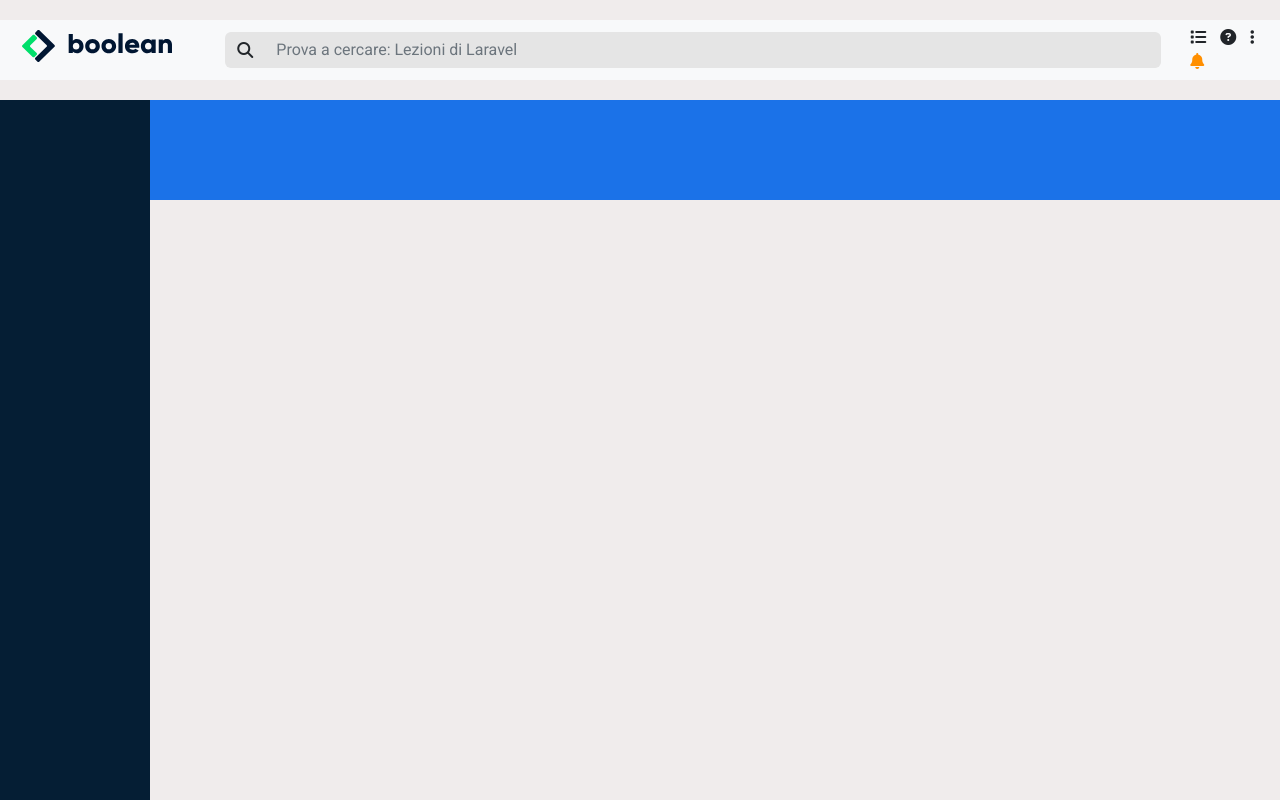
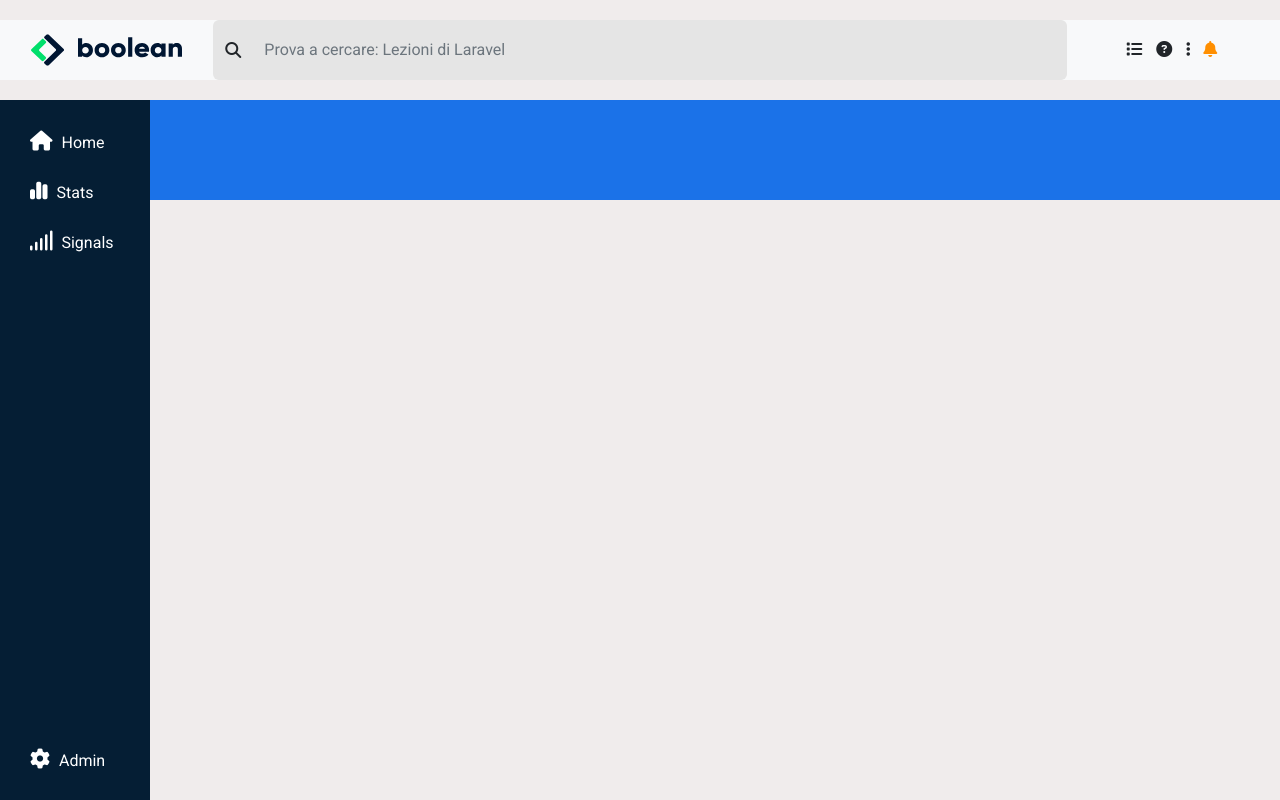
Before and after one commit to alessiam1909/html-css-bootstrap-dashboard, a plain HTML site: page index.html in a window 1280 px wide. Drawn offline with nearby package versions, Linux system fonts and the light colour scheme.

Commit message:
conclusione header, side-bar con hover sulle voci

```diff
--- a/css/style.css
+++ b/css/style.css
@@ -19,11 +19,15 @@ header{
 
 .contenitore-logo-small{
     width: 50px;
-    height: 50px;
 }
 
 .contenitore-logo-small img{
     width: 100%;
+    height: 100%;
+}
+
+.contenitore-logo-large{
+    display: none;
 }
 
 .barra-ricerca{
@@ -38,19 +42,27 @@ header{
     background-color: #e5e5e5;
 }
 
+.col-9 .input-group{
+    height: 100%;
+}
+
 .icons i{
     padding:0 5px;
+    display: none;
 }
 
-.icons .fa-bell{
+.fa-bell{
     color: #ff8f00;
 }
+
+
 
 /* creazione sezione main */
 
 .wrapper{
     height: calc(100vh - 100px);
     width: 100vw;
+    overflow-y: auto;
 }
 
 .header-main{
@@ -59,16 +71,38 @@ header{
     background-color: rgba(27,114,232,255);
 }
 
+/* aside */
+
 aside{
-    width: 150px;
+    width: 60px;
     height: 100%;
     background-color: rgba(5,30,52,255);
+}
+
+.content-aside span{
+    display: none;
+}
+
+.content-aside i{
+    font-size: 20px;
+    padding: 5px;
+}
+
+.content-aside{
+    color: white;
+    padding: 10px;
+    margin: 0 auto;
+    width: 80%;
+}
+
+.content-aside:hover{
+    background-color: rgba(211, 211, 211, 0.5);
 }
 
 main{
     background-color: rgb(240, 236, 236);
     height: 100%;
-    width: calc(100% - 150px);
+    width: calc(100% - 60px);
 }
 
 /* media queries */
@@ -81,15 +115,27 @@ main{
         width: 90%;
         height: 60px;
         padding: 10px;
+        display: block;
     }
 
     .contenitore-logo-large img{
         width: 100%;
+        height: 100%;
+    }
+
+    .icons i{
+        display: inline-block;
+    }
+
+    aside{
+        width: 150px;
+    }
+
+    .content-aside span{
+        display:inline-block;
+    }
+
+    main{
+        width: calc(100% - 150px);
     }
 }
-
-@media screen and (max-width:768px){
-    .contenitore-logo-large{
-        display: none;
-    }
-}
--- a/index.html
+++ b/index.html
@@ -18,7 +18,7 @@
         <header>
             <div class="container-fluid bg-light">
                 <div class="row">
-                    <div class="col-2">
+                    <div class="col-2 d-flex align-items-center justify-content-center align-content-center">
                         <div class="contenitore-logo-small">
                             <img src="./img/mobile-logo.png" alt="logo-small">
                         </div>
@@ -26,26 +26,57 @@
                             <img src="./img/logo.svg" alt="logo-large">
                         </div>
                     </div>
-                    <div class="col-9 d-flex align-items-center">
+                    <div class="col-9 col-md-8 col-xxl-9 d-flex align-items-center p-md-0">
                         <div class="input-group">
                             <span class="input-group-text border-0 bg-light-gray" id="basic-addon1"><i class="fa-solid fa-magnifying-glass"></i></span>
                             <input type="text" class="form-control border-0 bg-light-gray" placeholder="Prova a cercare: Lezioni di Laravel" aria-label="Username" aria-describedby="basic-addon1">
                         </div>
                     </div>
-                    <div class="col-1 d-flex align-items-center">
+                    <div class="col-1 col-md-2 col-xxl-1 d-flex align-items-center px-0 justify-content-center">
                         <div class="icons">
                             <i class="fa-solid fa-list"></i>
                             <i class="fa-solid fa-circle-question"></i>
                             <i class="fa-solid fa-ellipsis-vertical"></i>
+                        </div>
+                        <div class="dropdown p-md-2">
+                            <button class="btn border-0 p-0" type="button" data-bs-toggle="dropdown" aria-expanded="false">
                             <i class="fa-solid fa-bell"></i>
-                        </div>
+                            </button>
+                            <ul class="dropdown-menu">
+                              <li><a class="dropdown-item" href="#">Profilo</a></li>
+                              <li><a class="dropdown-item" href="#">Fatturazione</a></li>
+                              <li><a class="dropdown-item" href="#">Log out</a></li>
+                            </ul>
+                          </div>
+
                     </div>
                 </div>
               </div>
         </header>
         <!-- creazione main -->
         <div class="wrapper d-flex">
-            <aside></aside>
+            <aside class="d-flex flex-column justify-content-between">
+                    <div class="col-12 my-3">
+                        <div class="content-aside">
+                            <i class="fa-solid fa-house"></i>
+                            <span>Home</span>
+                        </div>
+                        <div class="content-aside">
+                            <i class="fa-solid fa-chart-simple"></i>
+                            <span>Stats</span>
+                        </div>
+                        <div class="content-aside">
+                            <i class="fa-solid fa-signal"></i>
+                            <span>Signals</span>
+                        </div>
+                        </div>
+                    <div class="col-12 my-3">
+                        <div class="content-aside">
+                            <i class="fa-solid fa-gear"></i>
+                            <span>Admin</span>
+                        </div>
+                    </div>
+            </aside>
             <main class=" d-flex justify-content-end">
                 <div class="header-main"></div>
             </main>
```
